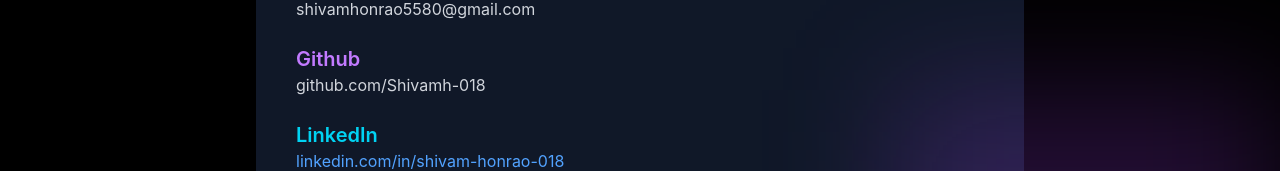
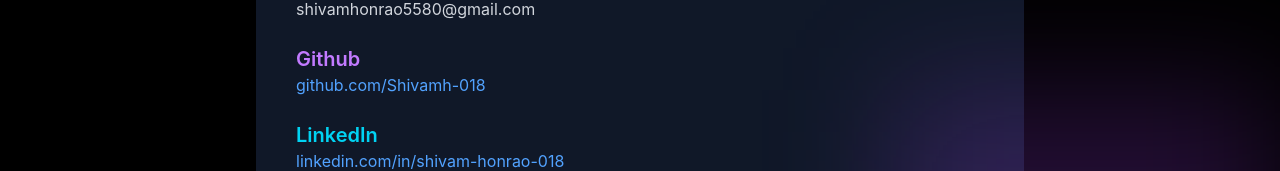
Before and after one commit to Shivamh-018/portfolio, a React app: page / in a window 1280 px wide. Shown: the part 3903-4074 px from the top of the page. Built offline with nearby package versions, Linux system fonts and the light colour scheme; the HTML template or start-up script is replaced by a standard one.

Commit message:
Updated portfolio

```diff
--- a/src/App.jsx
+++ b/src/App.jsx
@@ -388,9 +388,16 @@
        <h3 className="text-xl font-semibold text-purple-400">
           Github
         </h3>
-      <p className="text-gray-300">
-          github.com/Shivamh-018
-        </p>
+     <p> <a
+      href="https://github.com/Shivamh-018L"
+      target="_blank"
+      rel="noreferrer"
+      className="text-blue-400 hover:underline"
+    >
+      github.com/Shivamh-018
+    </a>
+
+      </p>
       </div>
 
       <div>
```
